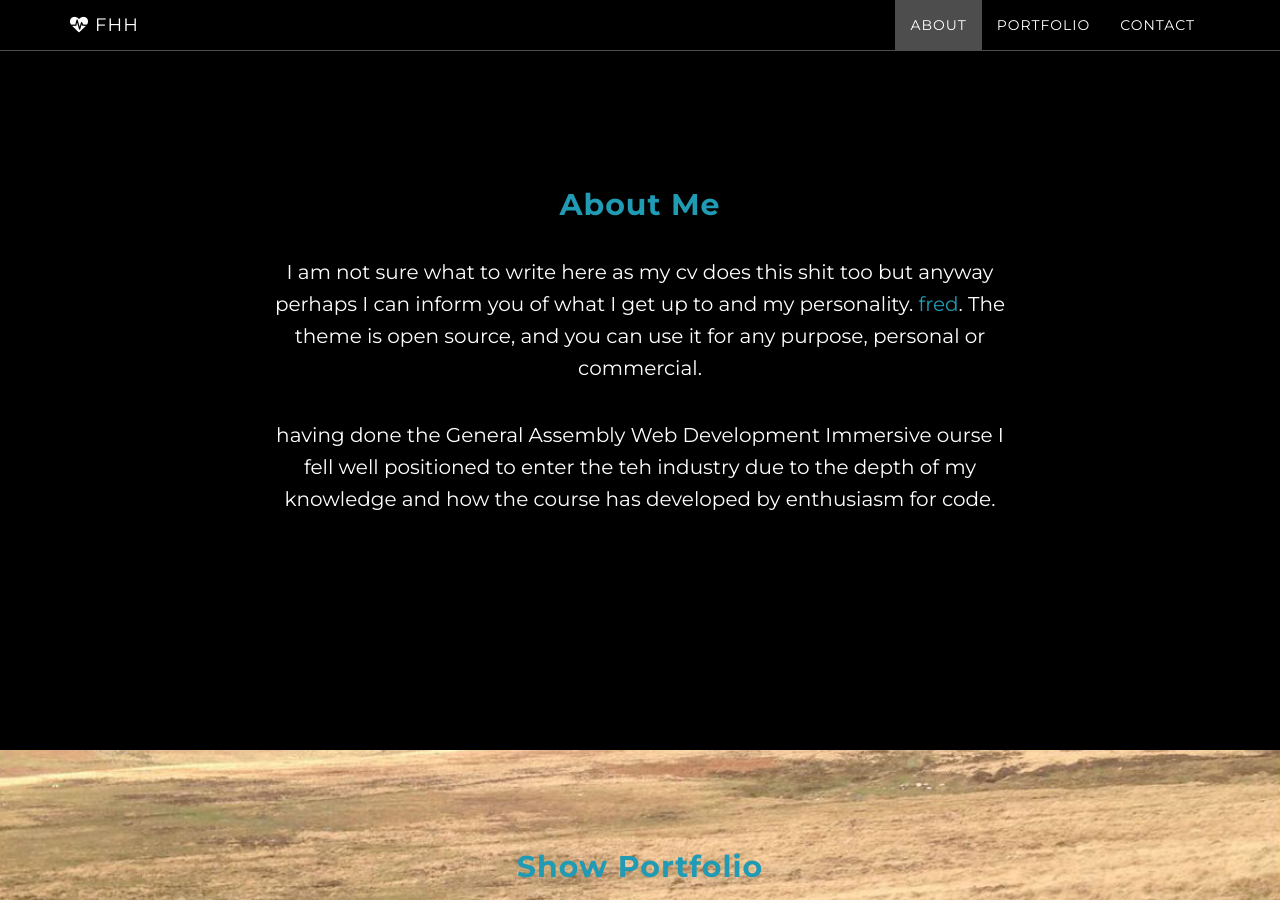
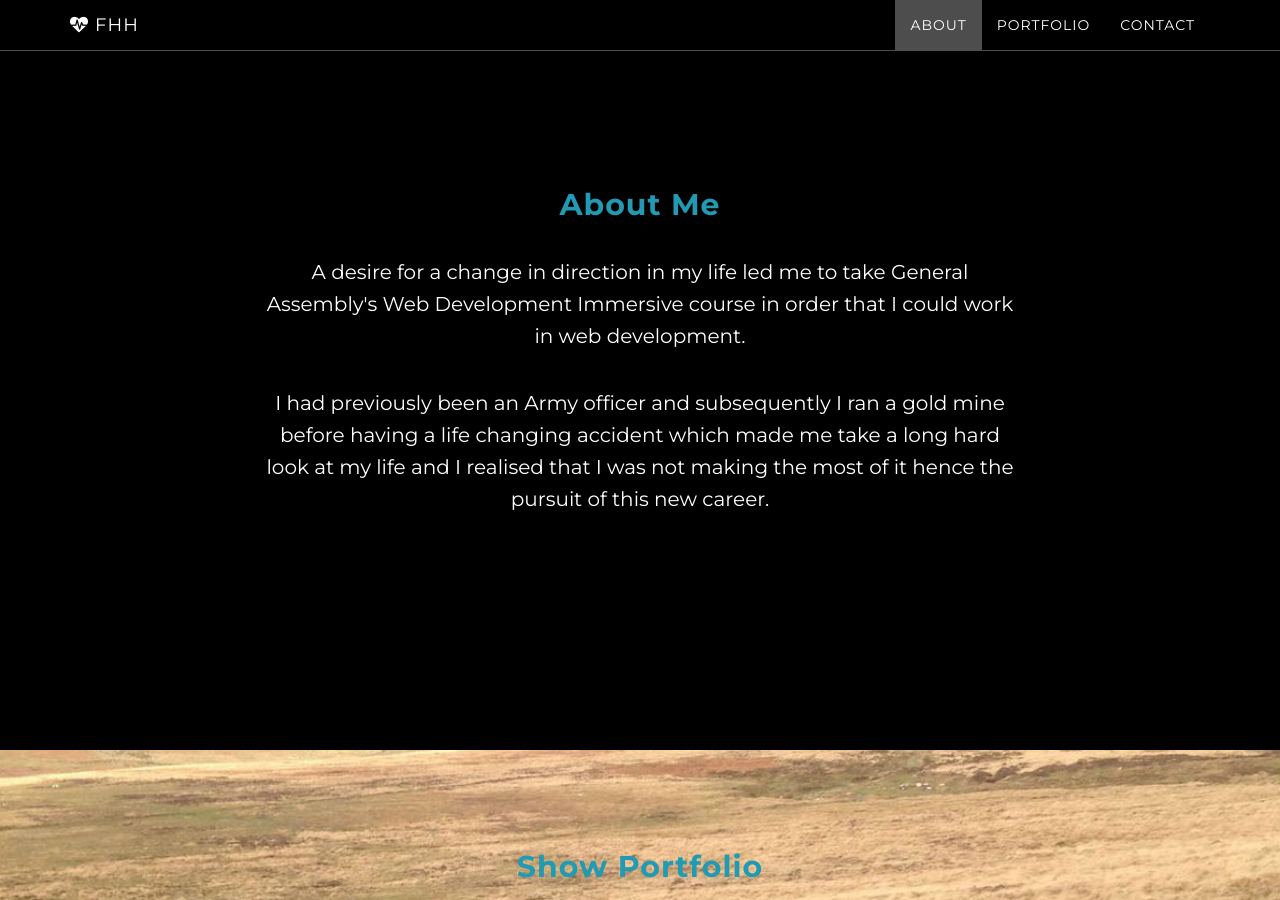
Before and after one commit to fhhopkinson/fhhopkinson.github.io, a Jekyll site: the page built from index.html, in a window 1280 px wide and 900 px high, scrolled down 912 px. Built offline with Jekyll 4.4.1, drawn with Linux system fonts in a browser that asks for light colours; nearby versions of some CDN libraries; some of the changed text lies outside the part shown.

Commit message:
changing profile gext and contact and about me

```diff
--- a/_includes/about.html
+++ b/_includes/about.html
@@ -3,8 +3,9 @@
         <div class="row">
             <div class="col-lg-8 col-lg-offset-2">
                 <h2>About Me</h2>
-                <p>I am not sure what to write here as my cv does this shit too but anyway perhaps I can inform you of what I get up to and my personality. <a href="fred">fred</a>. The theme is open source, and you can use it for any purpose, personal or commercial.</p>
-                <p>having done the General Assembly Web Development Immersive ourse I fell well positioned to enter the teh industry due to the depth of my knowledge and how the course has developed by enthusiasm for code.</p>
+                <p>A desire for a change in direction in my life led me to take General Assembly's Web Development Immersive course in order that I could work in web development.
+                </p>
+                <p>I had previously been an Army officer and subsequently I ran a gold mine before having a life changing accident which made me take a long hard look at my life and I realised that I was not making the most of it hence the pursuit of this new career.</p>
             </div>
         </div>
     </section>
--- a/_includes/contact.html
+++ b/_includes/contact.html
@@ -3,7 +3,7 @@
         <div class="row">
             <div class="col-lg-8 col-lg-offset-2">
                 <h2>Contact</h2>
-                <p>Dolor reprehenderit repellendus, optio labore odio at tempore debitis nisi. Quasi debitis tenetur eaque molestias non porro odio sapiente.</p>
+                <p>If you want to get in touch or find out more about me then feel free to have a look at my profile on linkedIn and my Github to look at what I have been making and working on .</p>
                 <p><a href="mailto:{{ site.email }}">{{ site.email }}</a>
                 </p>
                 <ul class="list-inline banner-social-buttons">
--- a/_includes/download.html
+++ b/_includes/download.html
@@ -4,7 +4,7 @@
             <div class="container">
                 <div class="col-lg-8 col-lg-offset-2">
                     <h2 class="portfolio">Show Portfolio</h2>
-                    <p>Below are the projects that I completed throughout Web Development Immersive in order to showcase my progress and my current ability.</p>
+                    <p>Below are the projects that I completed throughout Web Development Immersive:</p>
                     <a href="http://startbootstrap.com/template-overviews/grayscale/" class="btn btn-default btn-lg">Hangman.</a>
                     <a href="http://startbootstrap.com/template-overviews/grayscale/" class="btn btn-default btn-lg">Canvas</a>
                     <a href="http://startbootstrap.com/template-overviews/grayscale/" class="btn btn-default btn-lg"> GreenHub</a>
```
